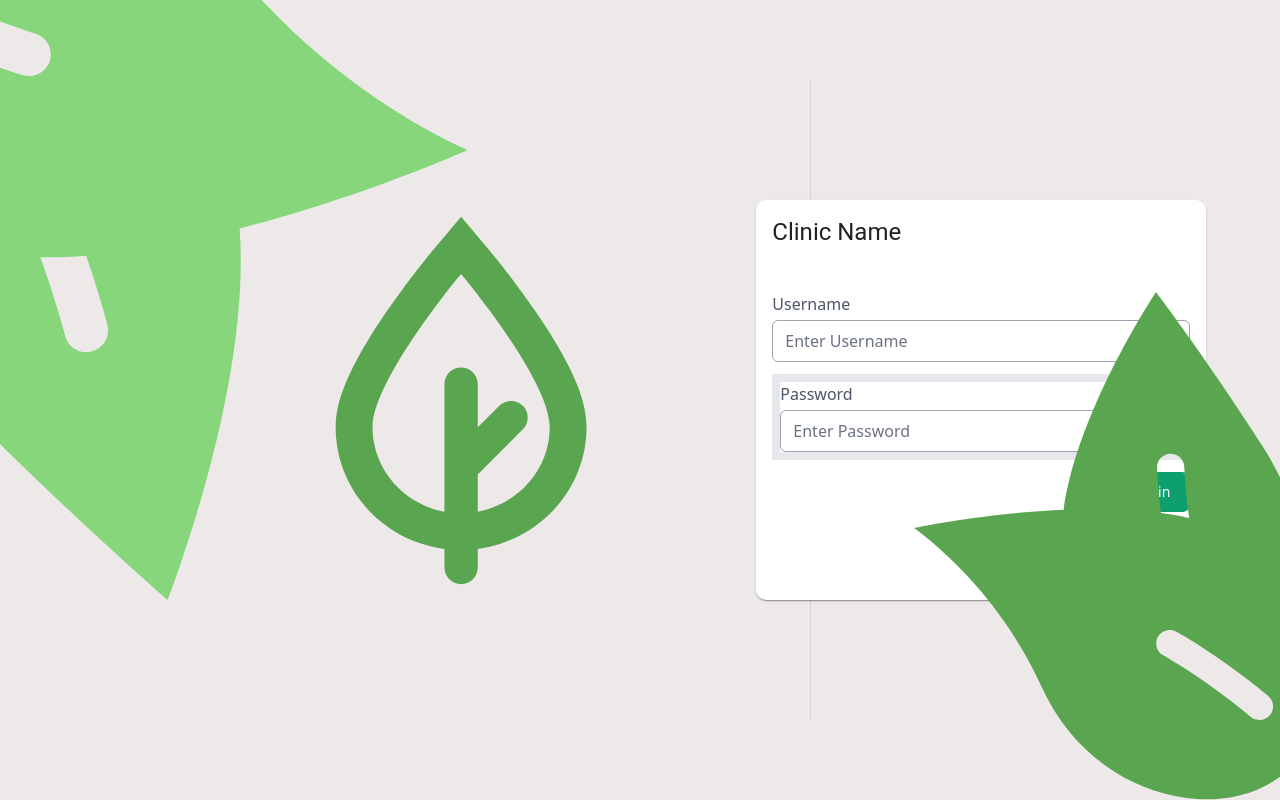
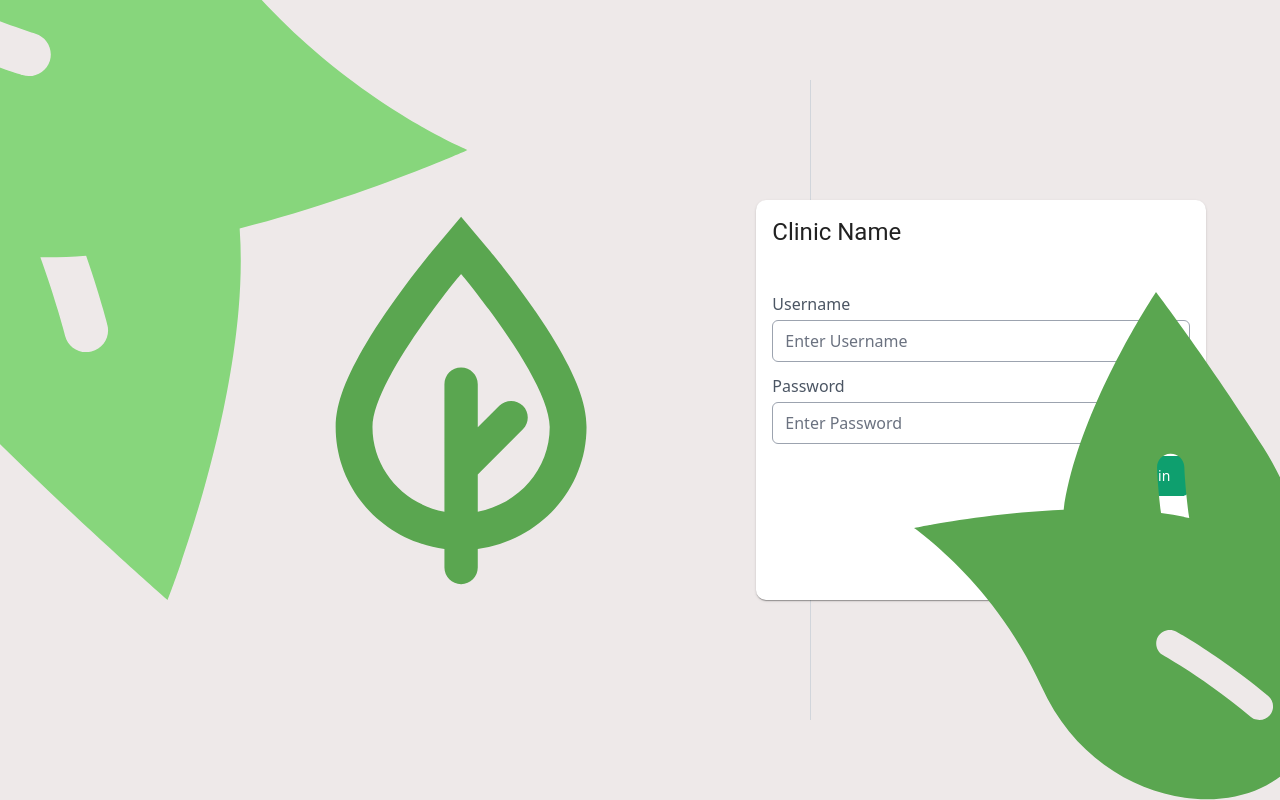
Before and after one commit to estrabillojm/clinic-management-ui, a React (Vite) app: page /login in a window 1280 px wide. Built offline with nearby package versions, Linux system fonts and the light colour scheme.

Commit message:
remove border

```diff
--- a/src/features/views/auth/LoginPage.tsx
+++ b/src/features/views/auth/LoginPage.tsx
@@ -87,7 +87,7 @@
                       {...register("username")}
                     />
                   </div>
-                  <div className="flex flex-col gap-1 mt-3 border-8 ">
+                  <div className="flex flex-col gap-1 mt-3">
                     <label htmlFor="password">Password</label>
                     <input
                       id="password"
```
